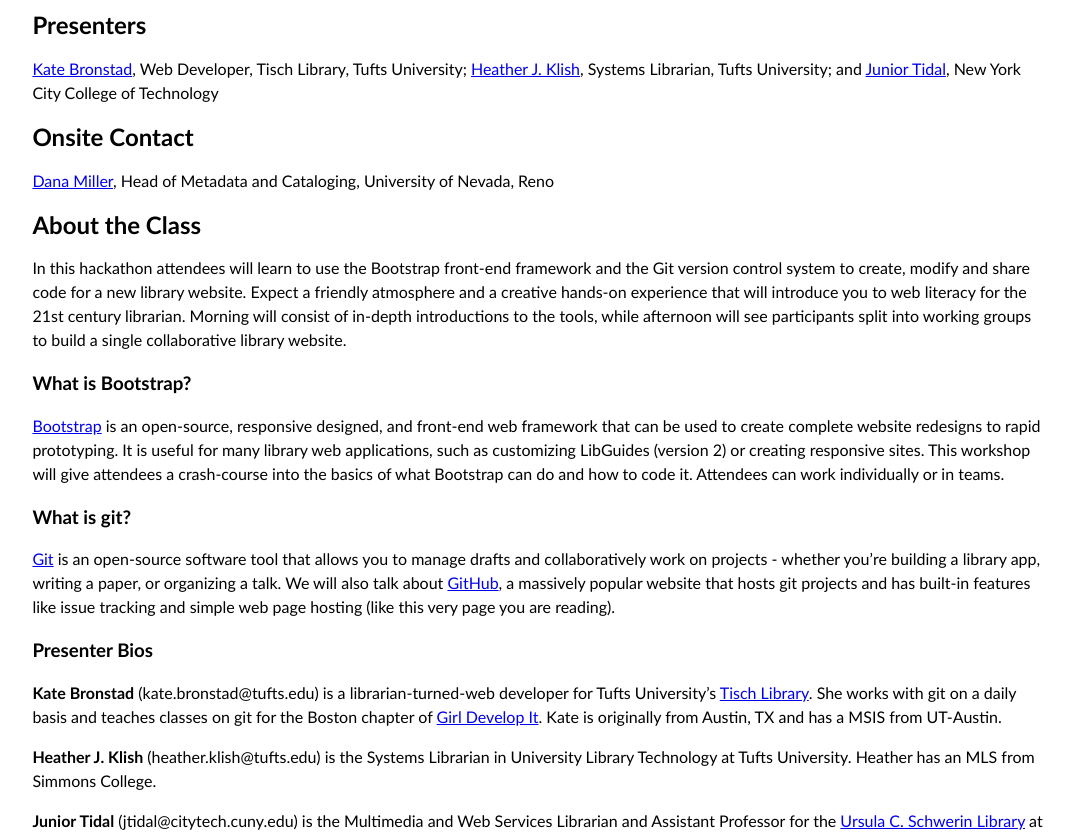
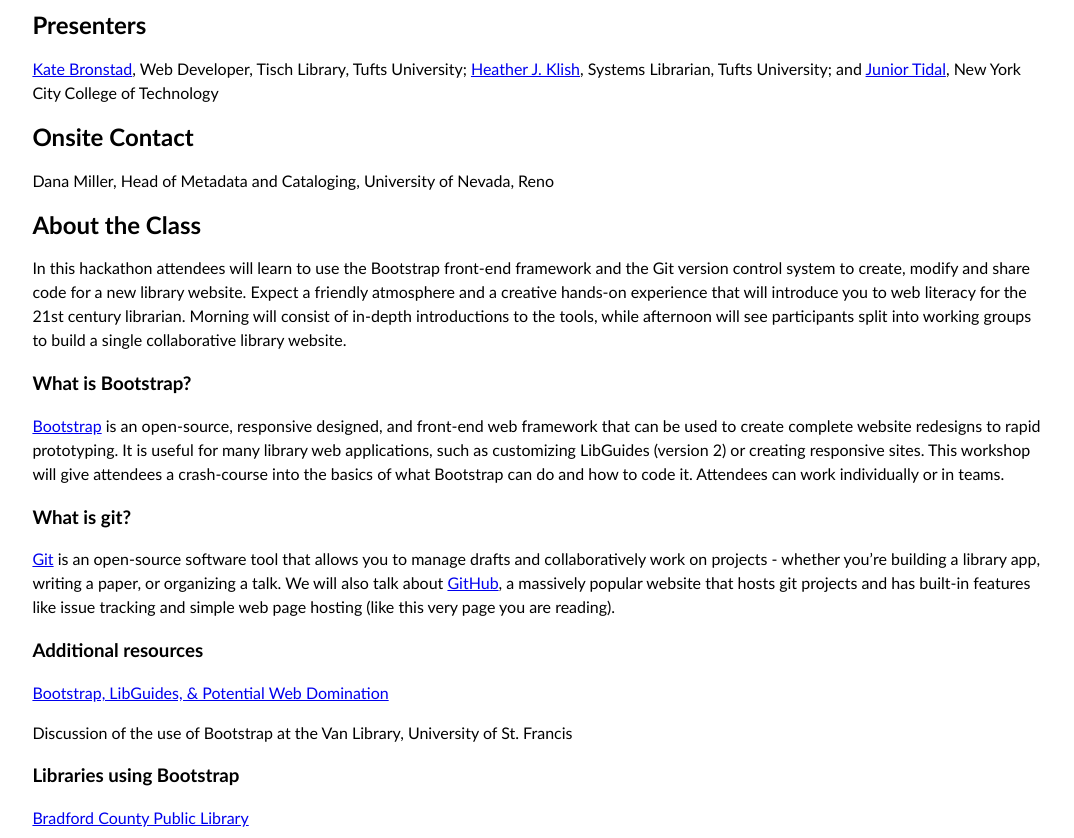
Before and after one commit to LibraryCodeYearIG/ala2015_collaborative_website, a plain HTML site: page index.html in a window 1280 px wide. Shown: the part 54-892 px from the top of the page, without its empty margins (102-1176 px from the left). Drawn offline with Linux system fonts and the light colour scheme.

Commit message:
added additional resources

```diff
--- a/index.html
+++ b/index.html
@@ -29,7 +29,7 @@
     <p><a href="#kate">Kate Bronstad</a>, Web Developer, Tisch Library, Tufts University; <a href="#heather">Heather J. Klish</a>, Systems Librarian, Tufts University; and <a href="#junior">Junior Tidal</a>, New York City College of Technology</p>
 
     <h2>Onsite Contact</h2>
-    <p><a href="#dana">Dana Miller</a>, Head of Metadata and Cataloging, University of Nevada, Reno</p>
+    <p>Dana Miller, Head of Metadata and Cataloging, University of Nevada, Reno</p>
 
 
 <h2>About the Class</h2>
@@ -40,8 +40,17 @@
 
 <p><a href="http://getbootstrap.com/">Bootstrap</a> is an open-source, responsive designed, and front-end web framework that can be used to create complete website redesigns to rapid prototyping. It is useful for many library web applications, such as customizing LibGuides (version 2) or creating responsive sites. This workshop will give attendees a crash-course into the basics of what Bootstrap can do and how to code it. Attendees can work individually or in teams.</p>
 
+
 <h3>What is git?</h3>
 <p><a href="http://git-scm.com/">Git</a> is an open-source software tool that allows you to manage drafts and collaboratively work on projects - whether you’re building a library app, writing a paper, or organizing a talk. We will also talk about <a href="http://github.com">GitHub</a>, a massively popular website that hosts git projects and has built-in features like issue tracking and simple web page hosting (like this very page you are reading). </p>
+
+
+<h3>Additional resources</h3>
+<p><a href="http://www.iolug.org/blog/conferences/fall-2014-conference/">Bootstrap, LibGuides, & Potential Web Domination</a></p>
+<p>Discussion of the use of Bootstrap at the Van Library, University of St. Francis</p>
+
+<h3>Libraries using Bootstrap</h3>
+<p><a href="http://bradfordcountyfl.gov/BCPL/index.html">Bradford County Public Library</a></p>
 
 
 <h3>Presenter Bios</h3>
```
